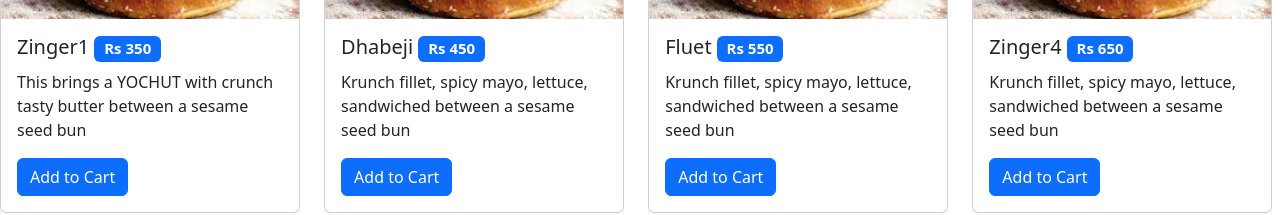
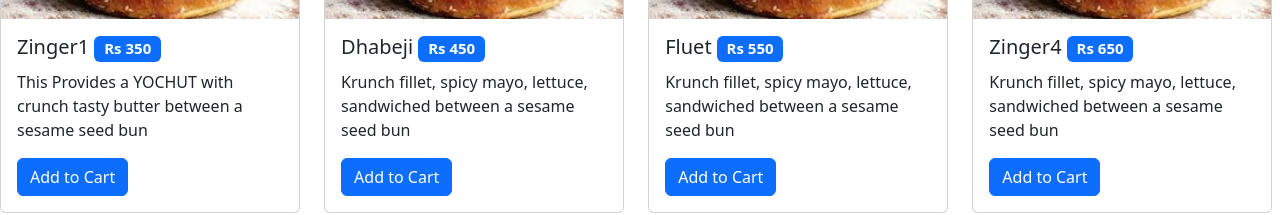
Before and after one commit to shahid1170/Newkfc, a React (Vite) app: page / in a window 1280 px wide. Shown: the part 205-420 px from the top of the page. Built offline with nearby package versions, Linux system fonts and the light colour scheme.

Commit message:
desc change

```diff
--- a/src/data/products.js
+++ b/src/data/products.js
@@ -2,7 +2,7 @@ export const product = [
     {
       id: 1,
       title: "Zinger1",
-      desc: "This brings a YOCHUT with crunch tasty butter between a sesame seed bun",
+      desc: "This Provides a YOCHUT with crunch tasty butter between a sesame seed bun",
       price: 350,
       image: "/2.jpeg"
     },
```
